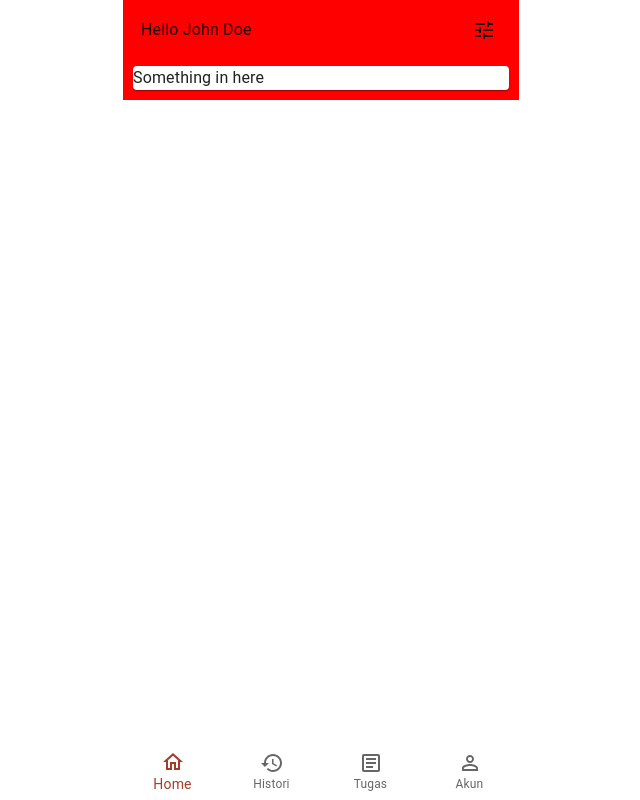
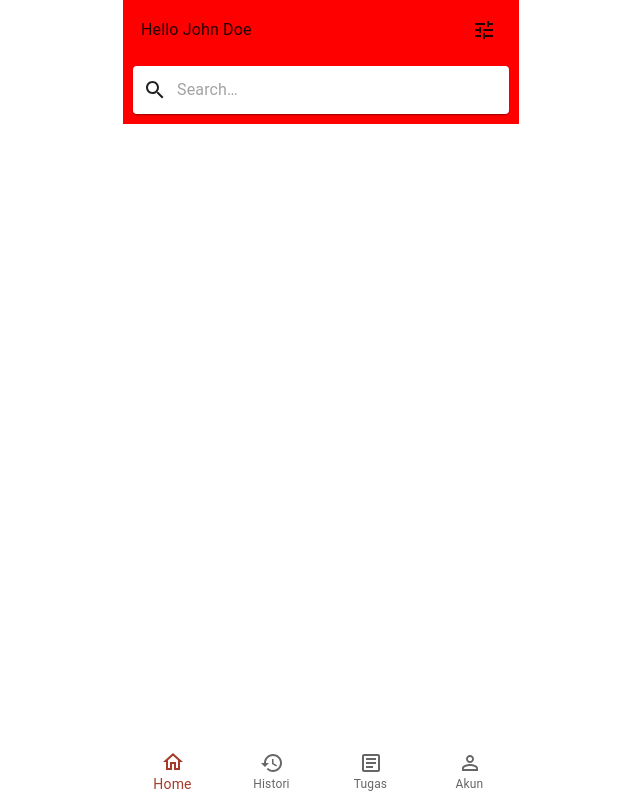
Before and after one commit to Emot-Api-SE4403/SwiftWebsite, a React (Create React App) app: page / in a window 1280 px wide. Shown: the whole page, without its empty margins (319-959 px from the left). Built offline with nearby package versions, Linux system fonts and the light colour scheme.

Commit message:
fix icon in search bar

```diff
--- a/src/pages/Home.js
+++ b/src/pages/Home.js
@@ -3,10 +3,33 @@ import * as React from 'react';
 import { ThemeRed } from '../components/Theme';
 import LowerNavbar from '../components/LowerNavbar';
 import TuneIcon from '@mui/icons-material/Tune';
-
+import SearchIcon from '@mui/icons-material/Search';
 import Paper from '@mui/material/Paper';
+import {styled, alpha} from '@mui/material/styles';
+import InputBase from '@mui/material/InputBase';
 
 
+const Search = styled('div')(({ theme }) => ({
+    position: 'relative',
+    borderRadius: theme.shape.borderRadius,
+    backgroundColor: alpha(theme.palette.common.white, 0.15),
+    '&:hover': {
+      backgroundColor: alpha(theme.palette.common.white, 0.25),
+    },
+    marginLeft: 0,
+    marginRight:0,
+    width: '100%',
+    display: 'flex',
+    flexDirection:'row',
+    alignItems:'center',
+
+  }));
+
+  const StyledInputBase = styled(InputBase)(({ theme }) => ({
+    color: 'inherit',
+    padding: theme.spacing(1, 1, 1, 0),
+    width:'100%',
+  }));
 
 export default function Home() {
     const name = "John Doe";
@@ -26,8 +49,16 @@ export default function Home() {
                                     <TuneIcon />
                             </Grid>
                             <Grid item xs={12}>
-                                <Paper sx={{border: '20px'}}>
-                                    <Typography variants='h3' >Something in here</Typography>
+                                <Paper sx={{border: '20px', }}>
+                                <Search>
+                                    <div style={{padding: '0 10px'}}>
+                                        <SearchIcon />
+                                    </div>
+                                    <StyledInputBase
+                                        placeholder="Search…"
+                                        inputProps={{ 'aria-label': 'search' }}
+                                    />
+                                </Search>
                                 </Paper>
                             </Grid>
                         </Grid>
```
